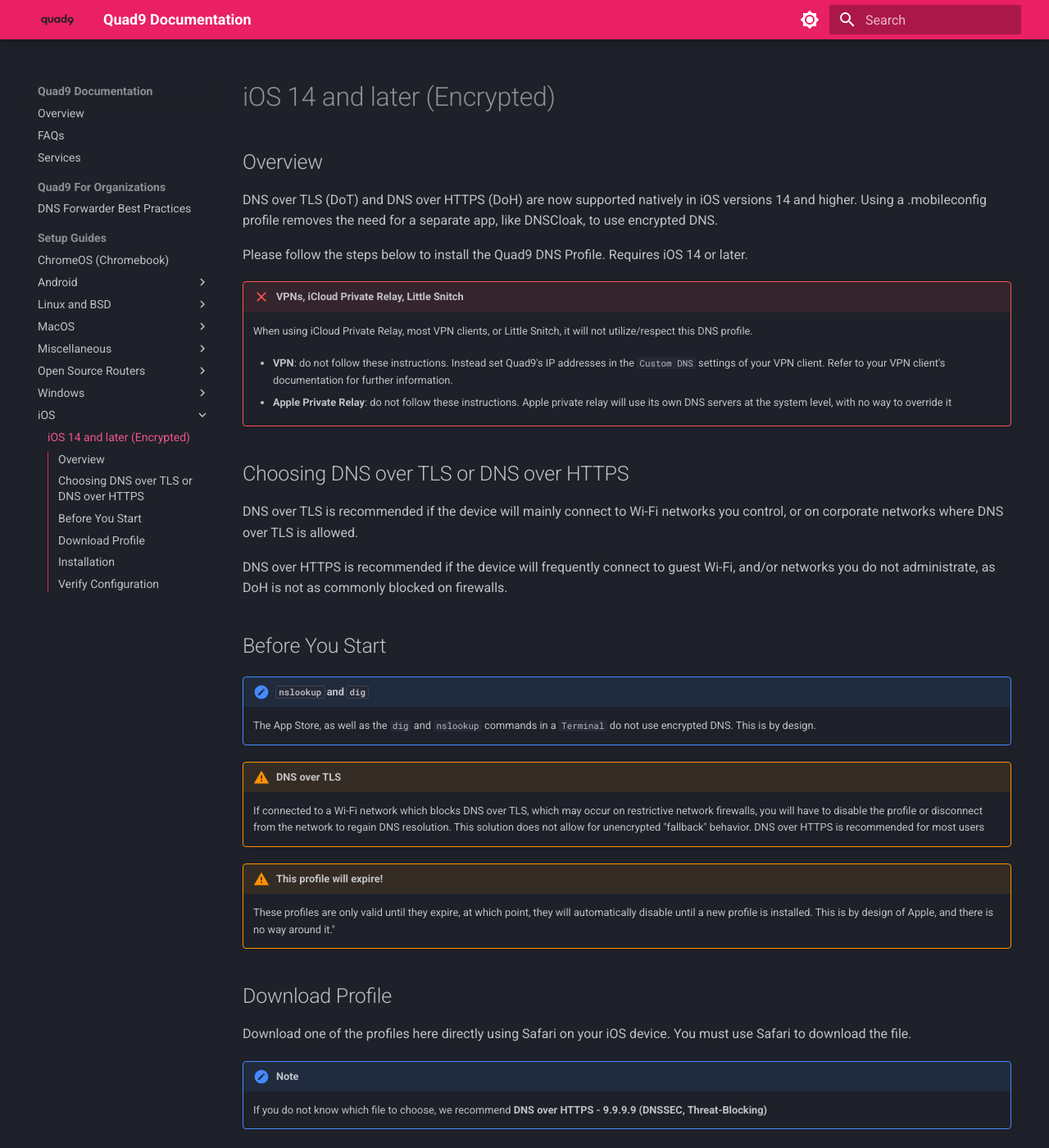
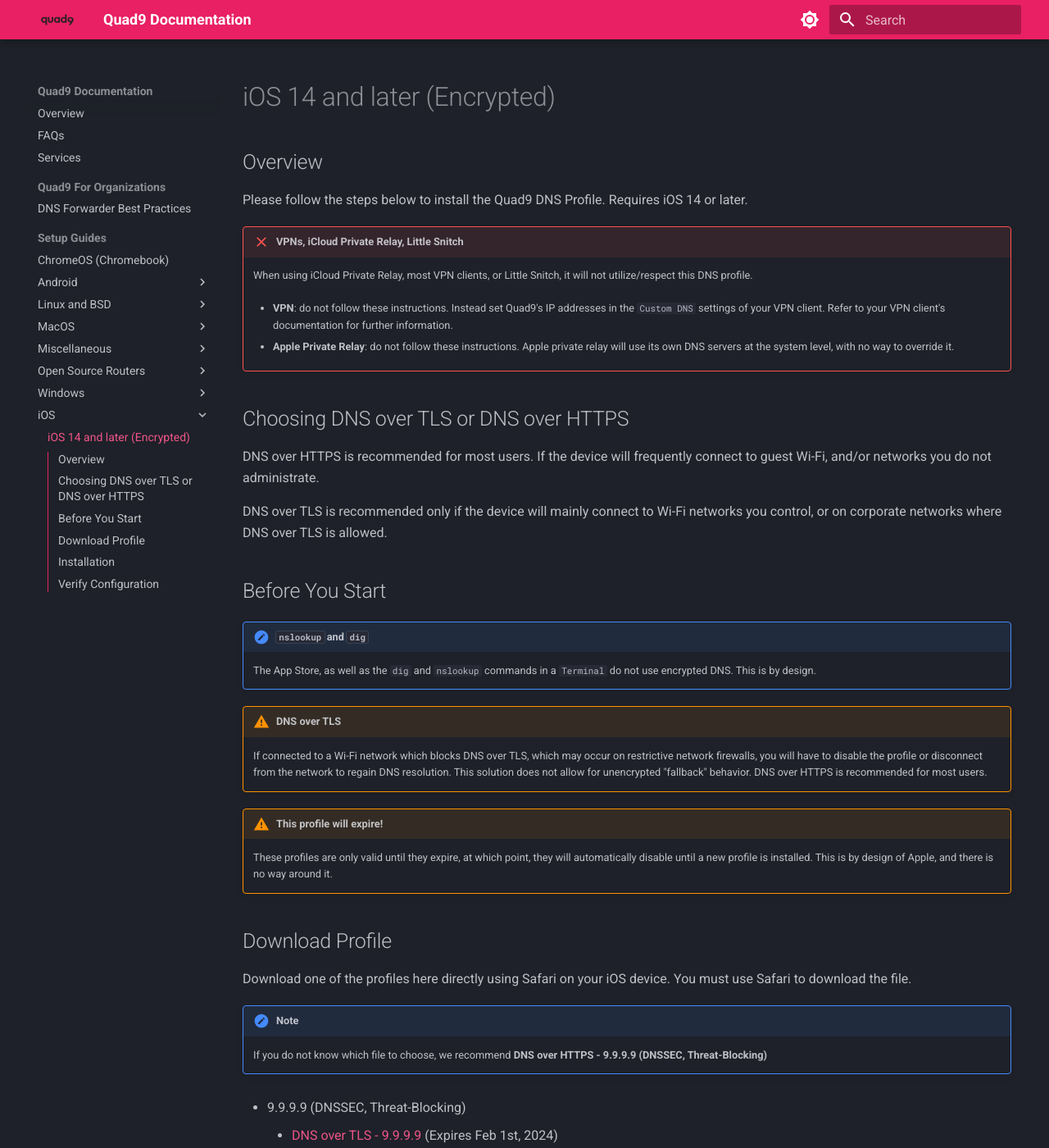
Before and after one commit to Quad9DNS/documentation, an MkDocs documentation site: the page built from docs/Setup_Guides/iOS/iOS_14_and_later_(Encrypted).md, in a window 1280 px wide and 1400 px high. Shown: the whole window at 82% size. Built offline with MkDocs 1.6.1 and Material for MkDocs 9.7.7, drawn with Linux system fonts in a browser that asks for light colours; some of the changed text lies outside the part shown.

Commit message:
FreeBSD/OpenBSD: Update Zendesk links to new links. Formatting fixes. +Reddit in footer.

```diff
--- a/docs/Setup_Guides/iOS/iOS_14_and_later_(Encrypted).md
+++ b/docs/Setup_Guides/iOS/iOS_14_and_later_(Encrypted).md
@@ -1,6 +1,4 @@
 ## Overview
-
-DNS over TLS (DoT) and DNS over HTTPS (DoH) are now supported natively in iOS versions 14 and higher. Using a .mobileconfig profile removes the need for a separate app, like DNSCloak, to use encrypted DNS.
 
 Please follow the steps below to install the Quad9 DNS Profile. Requires iOS 14 or later.
 
@@ -9,13 +7,13 @@
 
     * **VPN**: do not follow these instructions. Instead set Quad9's IP addresses in the `Custom DNS` settings of your VPN client. Refer to your VPN client's documentation for further information.
 
-    * **Apple Private Relay**: do not follow these instructions. Apple private relay will use its own DNS servers at the system level, with no way to override it
+    * **Apple Private Relay**: do not follow these instructions. Apple private relay will use its own DNS servers at the system level, with no way to override it.
 
 ## Choosing DNS over TLS or DNS over HTTPS
 
-DNS over TLS is recommended if the device will mainly connect to Wi-Fi networks you control, or on corporate networks where DNS over TLS is allowed.
+DNS over HTTPS is recommended for most users. If the device will frequently connect to guest Wi-Fi, and/or networks you do not administrate.
 
-DNS over HTTPS is recommended if the device will frequently connect to guest Wi-Fi, and/or networks you do not administrate, as DoH is not as commonly blocked on firewalls.
+DNS over TLS is recommended only if the device will mainly connect to Wi-Fi networks you control, or on corporate networks where DNS over TLS is allowed.
 
 ## Before You Start
 
@@ -23,10 +21,10 @@
     The App Store, as well as the `dig` and `nslookup` commands in a `Terminal` do not use encrypted DNS. This is by design.
 
 !!! warning "DNS over TLS"
-    If connected to a Wi-Fi network which blocks DNS over TLS, which may occur on restrictive network firewalls, you will have to disable the profile or disconnect from the network to regain DNS resolution. This solution does not allow for unencrypted "fallback" behavior. DNS over HTTPS is recommended for most users
+    If connected to a Wi-Fi network which blocks DNS over TLS, which may occur on restrictive network firewalls, you will have to disable the profile or disconnect from the network to regain DNS resolution. This solution does not allow for unencrypted "fallback" behavior. DNS over HTTPS is recommended for most users.
 
 !!! warning "This profile will expire!"
-    These profiles are only valid until they expire, at which point, they will automatically disable until a new profile is installed. This is by design of Apple, and there is no way around it."
+    These profiles are only valid until they expire, at which point, they will automatically disable until a new profile is installed. This is by design of Apple, and there is no way around it.
 
 ## Download Profile
 Download one of the profiles here directly using Safari on your iOS device. You must use Safari to download the file.
@@ -54,14 +52,14 @@
 
 * Navigate to your Downloads folder and select to the profile you just downloaded.
     * Open `Settings` > `Profile Downloaded` and select the Quad9 profile you opened.
-        * Click Install
-            * Enter your phone's passcode
+        * Click `Install`.
+            * Enter your phone's passcode.
 !!! note
-    You will receive a warning message warning that your network traffic may be filtered or monitored by the DNS server. While Quad9’s profile can protect your device by filtering potentially malicious traffic, none of your traffic will be logged by Quad9. Please refer to our Privacy Policy for more information
+    You will receive a warning message warning that your network traffic may be filtered or monitored by the DNS server. While Quad9’s profile can protect your device by filtering potentially malicious traffic, none of your traffic will be logged by Quad9. Please refer to our [Privacy Policy](https://quad9.net/service/privacy) for more information.
 
-* Select Install, then Install again.
+* Select `Install`, then `Install` again.
 
-* The profile is now installed. Select `Done`
+* The profile is now installed. Select `Done`.
 
 ## Verify Configuration
 
--- a/mkdocs.yml
+++ b/mkdocs.yml
@@ -49,6 +49,8 @@
       link: https://twitter.com/quad9dns
     - icon: fontawesome/brands/linkedin
       link: https://www.linkedin.com/company/quad9-dns/
+    - icon: fontawesome/brands/reddit
+      link: https://www.reddit.com/r/Quad9/
   generator: false
 
 copyright: |
```
Also changed, not shown: docs/Setup_Guides/Linux_and_BSD/FreeBSD_(Encrypted).md (+3 -1 lines), docs/Setup_Guides/Linux_and_BSD/OpenBSD_(Encrypted).md (+1 -1 lines).
